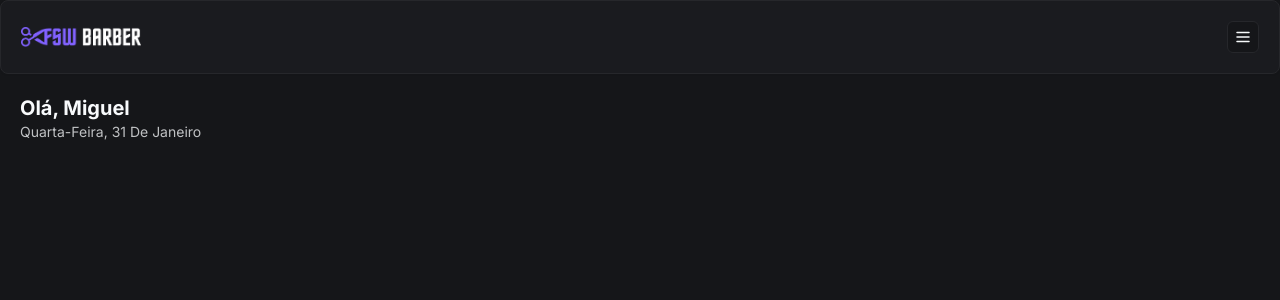
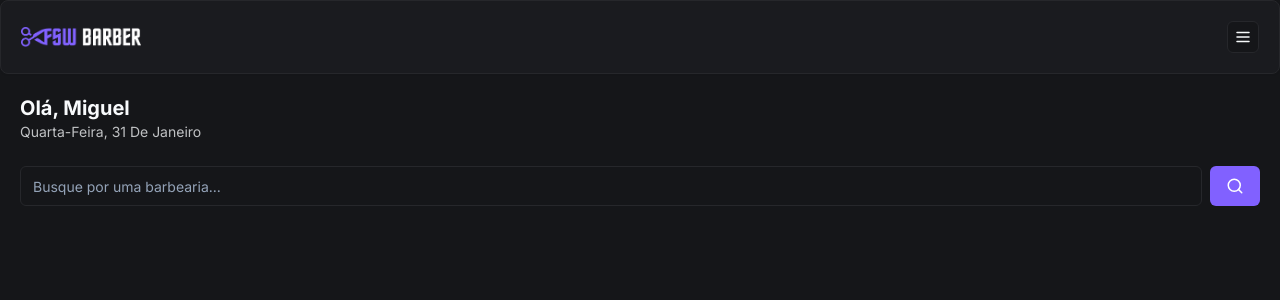
Before and after one commit to JeffyMesquita/barber-scheduling, a Next.js app: page / in a window 1280 px wide. Shown: the top 300 px of the page. Built offline with nearby package versions, Linux system fonts and the light colour scheme.

Commit message:
feat: add initial search component

```diff
--- /dev/null
+++ b/app/(home)/_components/Search/Search.tsx
@@ -0,0 +1,18 @@
+"use client";
+
+import { Button } from "@/app/_components/ui/button";
+import { Input } from "@/app/_components/ui/input";
+import { SearchIcon } from "lucide-react";
+
+const Search = () => {
+  return (
+    <div className="flex items-center gap-2">
+      <Input placeholder="Busque por uma barbearia..." />
+      <Button variant="default">
+        <SearchIcon size={18} />
+      </Button>
+    </div>
+  );
+};
+
+export { Search };
--- a/app/page.tsx
+++ b/app/(home)/page.tsx
@@ -1,6 +1,7 @@
 import { format } from "date-fns";
-import { Header } from "./_components/Header/Header";
+import { Header } from "../_components/Header/Header";
 import { ptBR } from "date-fns/locale";
+import { Search } from "./_components/Search/Search";
 
 export default function Home() {
   return (
@@ -15,6 +16,10 @@
           })}
         </p>
       </div>
+
+      <div className="px-5 mt-6">
+        <Search />
+      </div>
     </div>
   );
 }
--- /dev/null
+++ b/app/_components/ui/input.tsx
@@ -0,0 +1,25 @@
+import * as React from "react"
+
+import { cn } from "@/app/_lib/utils"
+
+export interface InputProps
+  extends React.InputHTMLAttributes<HTMLInputElement> {}
+
+const Input = React.forwardRef<HTMLInputElement, InputProps>(
+  ({ className, type, ...props }, ref) => {
+    return (
+      <input
+        type={type}
+        className={cn(
+          "flex h-10 w-full rounded-md border border-input bg-background px-3 py-2 text-sm ring-offset-background file:border-0 file:bg-transparent file:text-sm file:font-medium placeholder:text-muted-foreground focus-visible:outline-none focus-visible:ring-2 focus-visible:ring-ring focus-visible:ring-offset-2 disabled:cursor-not-allowed disabled:opacity-50",
+          className
+        )}
+        ref={ref}
+        {...props}
+      />
+    )
+  }
+)
+Input.displayName = "Input"
+
+export { Input }
```
